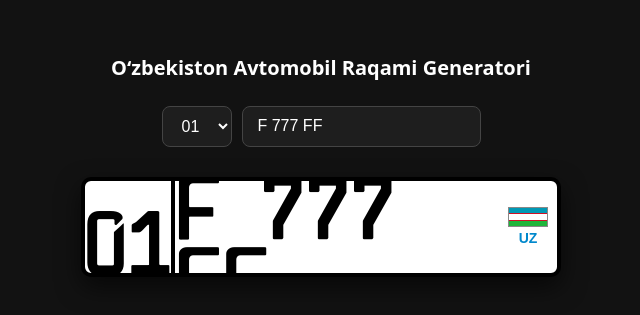
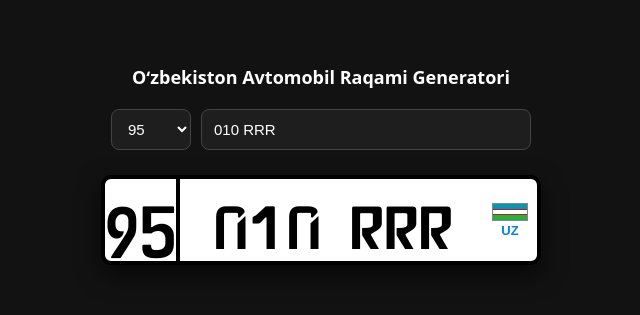
Before and after one commit to ramatullayevxayrullo754-cloud/ramatullayevxayrullo.github.io, a plain HTML site: page index.html in a window 1280 px wide. Shown: the part 235-550 px from the top of the page, without its empty margins (319-959 px from the left). Drawn offline with Linux system fonts and the light colour scheme.

Commit message:
Update index.html

```diff
--- a/index.html
+++ b/index.html
@@ -29,21 +29,23 @@
             align-items: center;
             justify-content: center;
             min-height: 100vh;
-            padding: 20px;
+            padding: 15px;
         }
         h2 {
-            margin-bottom: 25px;
-            font-size: 20px;
+            margin-bottom: 20px;
+            font-size: 18px;
             text-align: center;
         }
         .controls {
             display: flex;
             gap: 10px;
-            margin-bottom: 30px;
+            margin-bottom: 25px;
+            width: 100%;
+            max-width: 420px;
         }
         input, select {
-            padding: 10px 15px;
-            font-size: 16px;
+            padding: 10px 12px;
+            font-size: 15px;
             border-radius: 8px;
             border: 1px solid #444;
             background-color: #1e1e1e;
@@ -51,11 +53,18 @@
             outline: none;
             text-transform: uppercase;
         }
+        select {
+            width: 80px;
+        }
+        input {
+            flex: 1;
+        }
 
-        /* AVTORAQAM KONTURI */
+        /* AVTORAQAM KONTURI (EKRANGA MOSLASHUVCHAN) */
         .plate {
-            width: 480px;
-            height: 100px;
+            width: 100%;
+            max-width: 440px;
+            height: 90px;
             background-color: #ffffff;
             border: 4px solid #000000;
             border-radius: 10px;
@@ -66,50 +75,52 @@
             overflow: hidden;
         }
 
-        /* VILOYAT KODI (FE-SCHRIFT) */
+        /* VILOYAT KODI (O'LCHAMI VA MASOFASI SOZLANGAN) */
         .region {
-            width: 90px;
+            width: 75px;
             height: 100%;
             border-right: 4px solid #000000;
             display: flex;
             align-items: center;
             justify-content: center;
             font-family: 'PlateFont', sans-serif;
-            font-size: 72px;
+            font-size: 58px;
             color: #000000;
             line-height: 1;
-            letter-spacing: -1px;
-            padding-top: 2px;
+            flex-shrink: 0;
         }
 
-        /* ASOSIY RAQAM VA HARFLAR (FE-SCHRIFT) */
+        /* ASOSIY RAQAM VA HARFLAR */
         .number {
-            flex-grow: 1;
+            flex: 1;
             display: flex;
             align-items: center;
             justify-content: center;
             font-family: 'PlateFont', sans-serif;
-            font-size: 72px;
+            font-size: 58px;
             color: #000000;
-            letter-spacing: 2px;
+            letter-spacing: 0px;
             text-transform: uppercase;
             line-height: 1;
-            padding-top: 2px;
+            white-space: nowrap;
+            overflow: hidden;
+            padding: 0 5px;
         }
 
         /* BAYROQ VA UZ KODI */
         .flag-container {
-            width: 55px;
+            width: 50px;
             height: 100%;
             display: flex;
             flex-direction: column;
             align-items: center;
             justify-content: center;
-            padding-right: 6px;
+            padding-right: 4px;
+            flex-shrink: 0;
         }
         .flag {
-            width: 40px;
-            height: 20px;
+            width: 36px;
+            height: 18px;
             border: 1px solid #888;
             background: linear-gradient(
                 to bottom,
@@ -122,24 +133,23 @@
         }
         .uz-code {
             font-family: Arial, sans-serif;
-            font-size: 14px;
+            font-size: 13px;
             font-weight: 900;
             color: #0088cc;
-            margin-top: 3px;
+            margin-top: 2px;
         }
 
-        @media (max-width: 500px) {
+        /* KICHIK EKRANLAR (TELEFONLAR) UCHUN PROPORTSIYA */
+        @media (max-width: 420px) {
             .plate {
-                width: 350px;
-                height: 74px;
+                height: 76px;
             }
             .region {
-                width: 66px;
-                font-size: 52px;
+                width: 62px;
+                font-size: 48px;
             }
             .number {
-                font-size: 52px;
-                letter-spacing: 1px;
+                font-size: 48px;
             }
             .flag {
                 width: 30px;
@@ -157,7 +167,7 @@
 
     <div class="controls">
         <select id="regionInput">
-            <option value="01" selected>01</option>
+            <option value="01">01</option>
             <option value="10">10</option>
             <option value="20">20</option>
             <option value="25">25</option>
@@ -170,14 +180,14 @@
             <option value="80">80</option>
             <option value="85">85</option>
             <option value="90">90</option>
-            <option value="95">95</option>
+            <option value="95" selected>95</option>
         </select>
-        <input type="text" id="numberInput" placeholder="F 777 FF" maxlength="9" value="F 777 FF">
+        <input type="text" id="numberInput" placeholder="010 RRR" maxlength="9" value="010 RRR">
     </div>
 
     <div class="plate">
-        <div class="region" id="regionDisplay">01</div>
-        <div class="number" id="numberDisplay">F 777 FF</div>
+        <div class="region" id="regionDisplay">95</div>
+        <div class="number" id="numberDisplay">010 RRR</div>
         <div class="flag-container">
             <div class="flag"></div>
             <div class="uz-code">UZ</div>
@@ -199,4 +209,4 @@
         numberInput.addEventListener('input', updatePlate);
     </script>
 </body>
-                                     </html>
+                </html>
```
